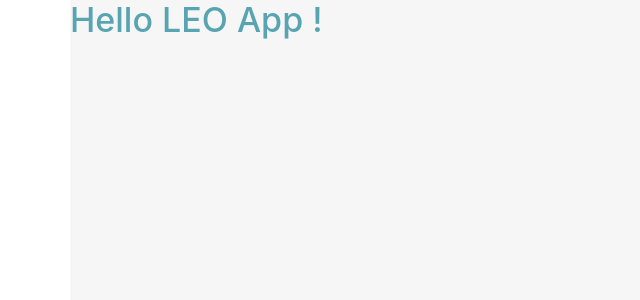
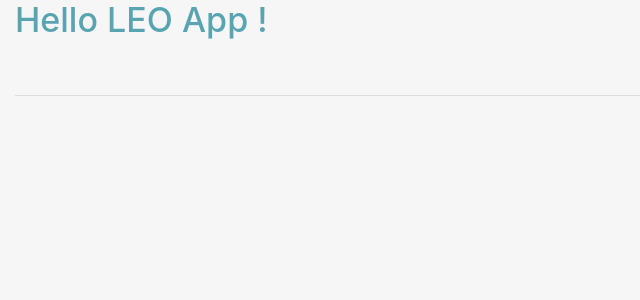
Before and after one commit to sit-leo/leo-frontend, a Next.js app: page / in a window 1280 px wide. Shown: the top 300 px of the page, without its empty margins (0-640 px from the left). Built offline with nearby package versions, Linux system fonts and the light colour scheme.

Commit message:
[UPDATE] Update landing page container

```diff
--- a/components/landing/index.js
+++ b/components/landing/index.js
@@ -2,17 +2,17 @@ import React from 'react';
 
 import env from '../../config/env';
 
-import Container from '../base/Grid';
+import { ContainerFluid } from '../base/Grid';
 import { TitlePrimary, TextError } from '../base/Text';
 
 const LandingIndex = () => (
-  <Container>
+  <ContainerFluid>
     <TitlePrimary>Hello LEO App !</TitlePrimary>
     <TextError>{ env.public.type }</TextError>
     <br />
     <TextError>{ env.public.matchingApi }</TextError>
     <hr />
-  </Container>
+  </ContainerFluid>
 );
 
 export default LandingIndex;
```
